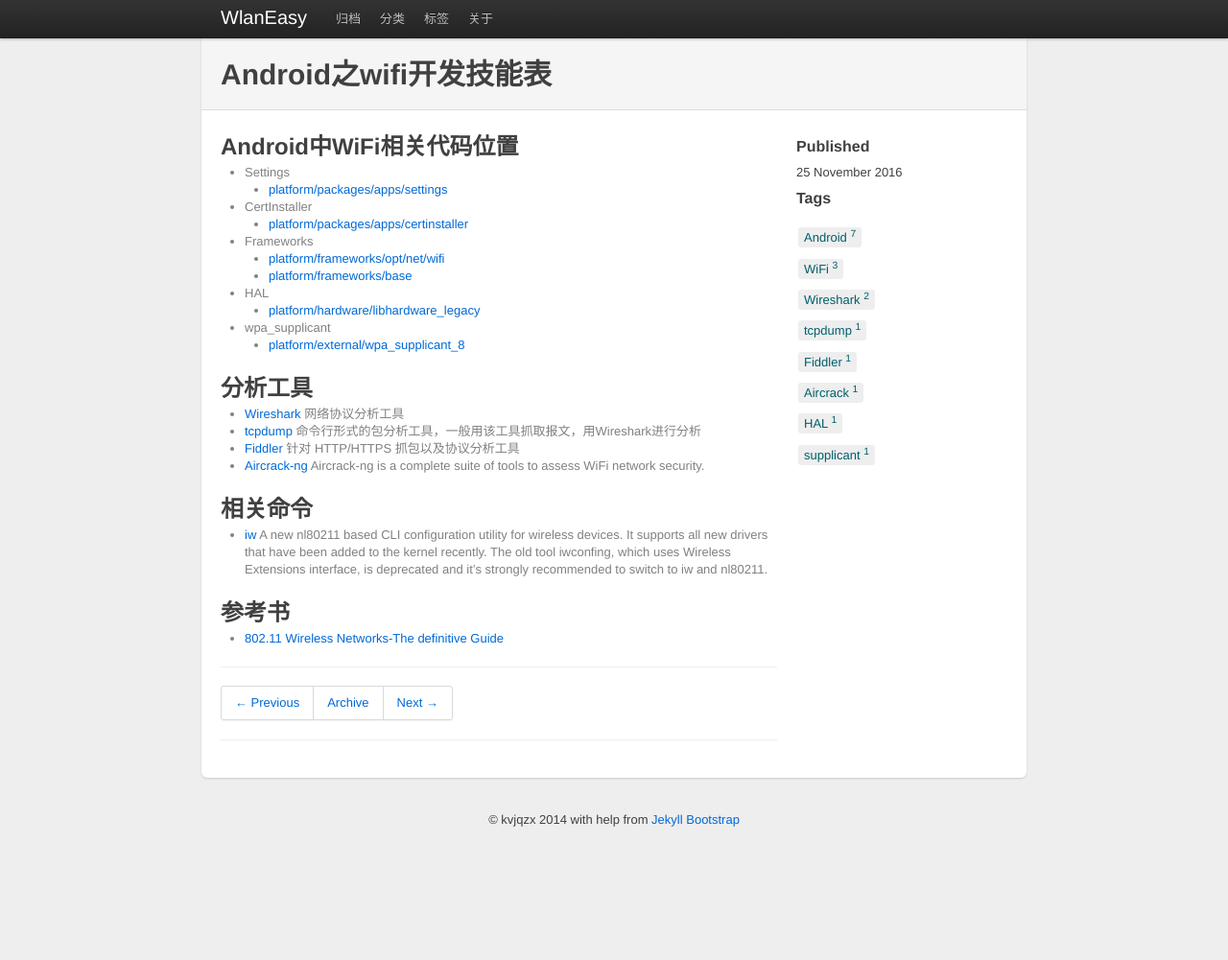
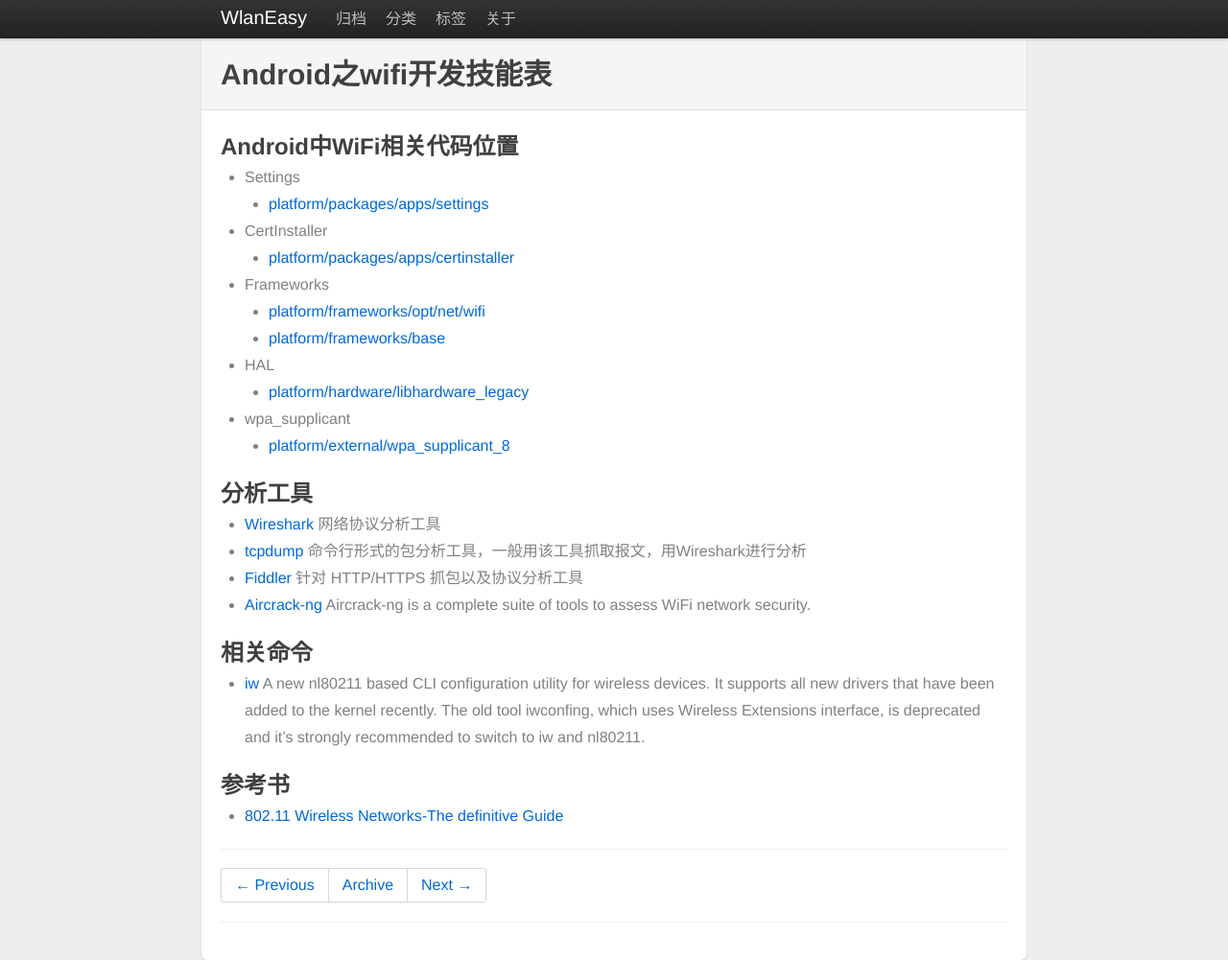
Before and after one commit to kvjqzx/kvjqzx.github.io, a Jekyll site: the page built from _posts/2016-11-25-Android之WiFi开发技能表.md, in a window 1280 px wide and 1001 px high. Shown: the whole window at 96% size. Built offline with Jekyll 4.4.1, drawn with Linux system fonts in a browser that asks for light colours.

Commit message:
Change layout of the post page

```diff
--- a/_includes/themes/twitter/default.html
+++ b/_includes/themes/twitter/default.html
@@ -44,13 +44,6 @@
       <div class="content">
         {{ content }}
       </div>
-
-      <footer>
-        <p>&copy; {{ site.author.name }} 2014
-          with help from <a href="http://jekyllbootstrap.com" target="_blank" title="The Definitive Jekyll Blogging Framework">Jekyll Bootstrap</a>
-        </p>
-      </footer>
-
     </div> <!-- /container -->
 
     {% include JB/analytics %}
--- a/_includes/themes/twitter/post.html
+++ b/_includes/themes/twitter/post.html
@@ -3,7 +3,7 @@
 </div>
 
 <div class="row">
-  <div class="span10">
+  <div class="span14">
     {{ content }}
     <hr>
     <div class="pagination">
@@ -24,17 +24,4 @@
     <hr>
     {% include JB/comments %}
   </div>
-
-  <div class="span4">
-    <h4>Published</h4>
-    <div class="date"><span>{{ page.date | date_to_long_string }}</span></div>
-
-  {% unless page.tags == empty %}
-    <h4>Tags</h4>
-    <ul class="tag_box">
-    {% assign tags_list = page.tags %}
-    {% include JB/tags_list %}
-    </ul>
-  {% endunless %}
-  </div>
 </div>
```
Also changed, not shown: index.md (+1 -2 lines), assets/themes/twitter/css/1.4.0/bootstrap.css.
